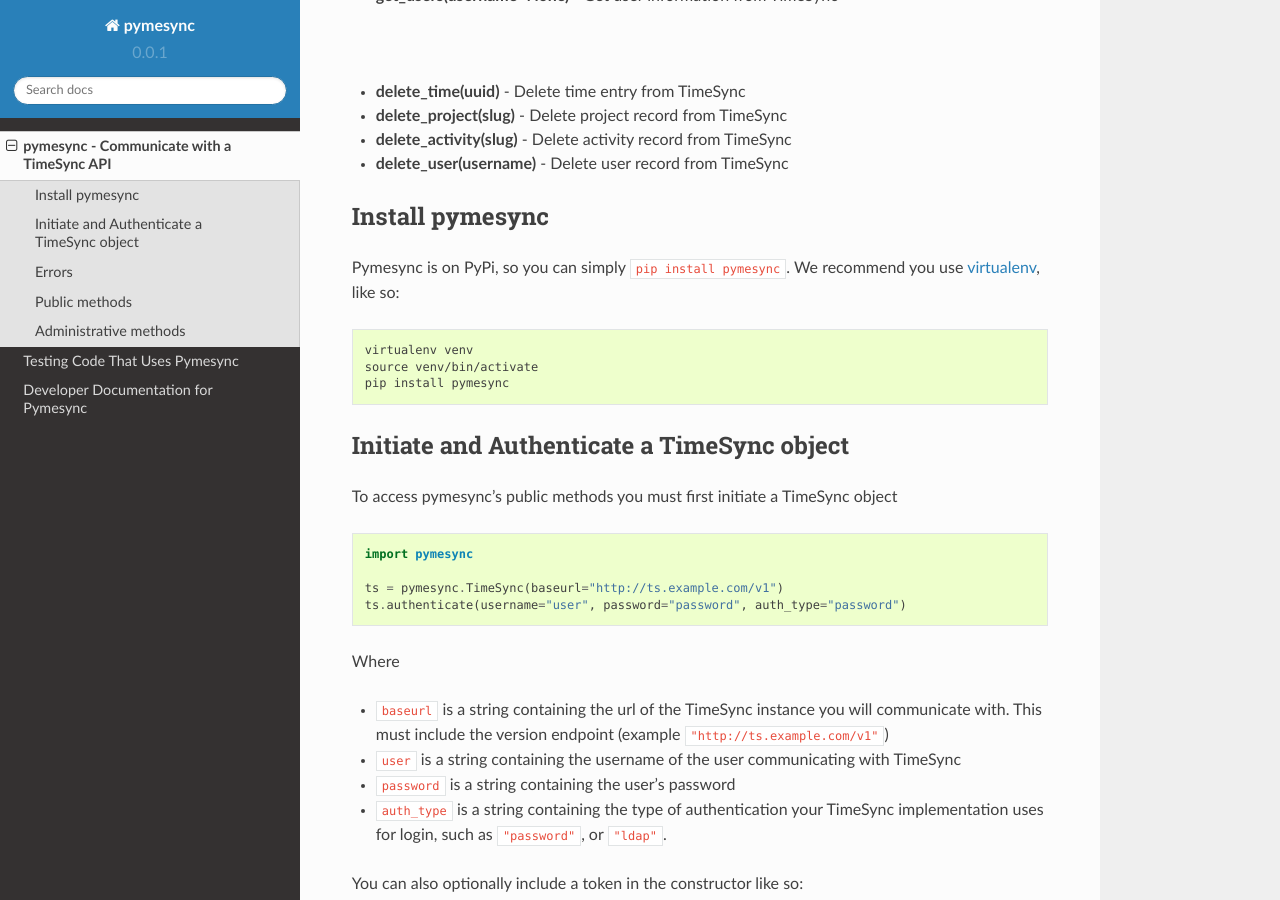
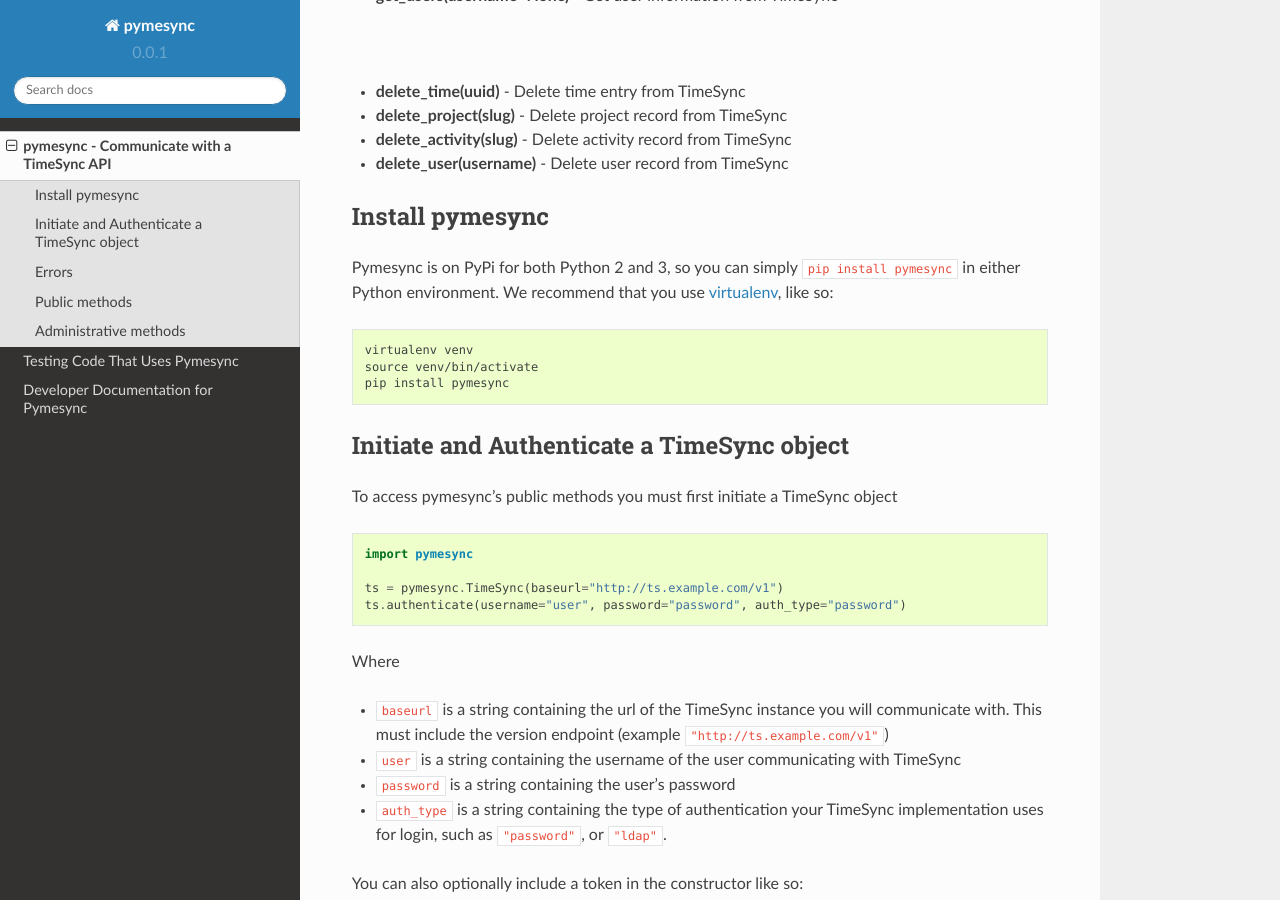
Before and after one commit to osuosl/pymesync, a Sphinx documentation site: the page built from docs/source/usage.rst, in a window 1280 px wide and 900 px high, scrolled down 1461 px. Built offline with Sphinx 7.4.7 and the Read the Docs theme 2.0.0, drawn with Linux system fonts in a browser that asks for light colours.

```diff
--- a/docs/source/usage.rst
+++ b/docs/source/usage.rst
@@ -68,7 +68,8 @@ python dictionaries in the case of the ``get_*`` methods).
 Install pymesync
 ----------------
 
-Pymesync is on PyPi, so you can simply ``pip install pymesync``. We recommend
+Pymesync is on PyPi for both Python 2 and 3, so you can simply
+``pip install pymesync`` in either Python environment. We recommend that
 you use `virtualenv`_, like so:
 
 .. code-block:: none
```
Also changed, not shown: README.rst (+2 -10 lines).
